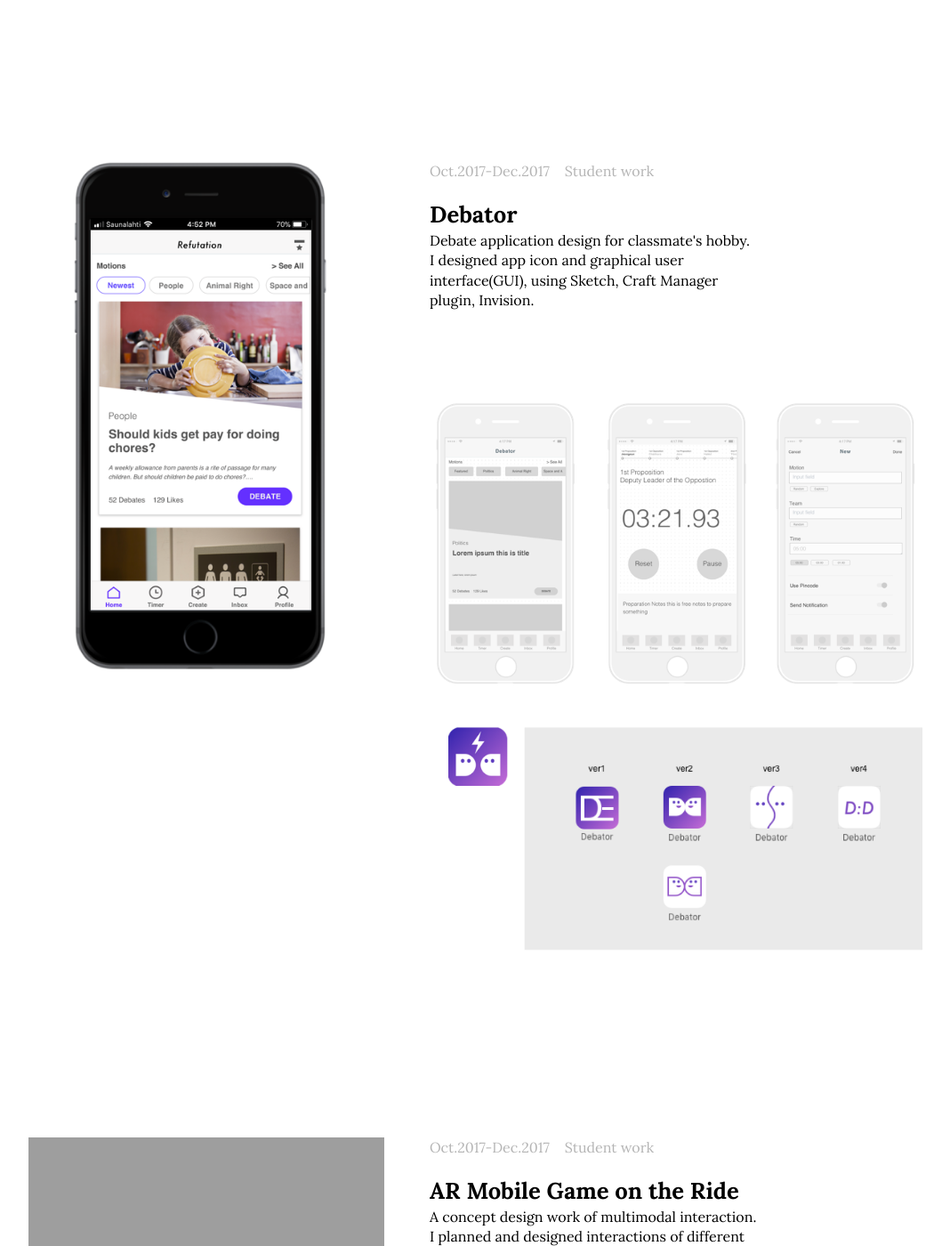
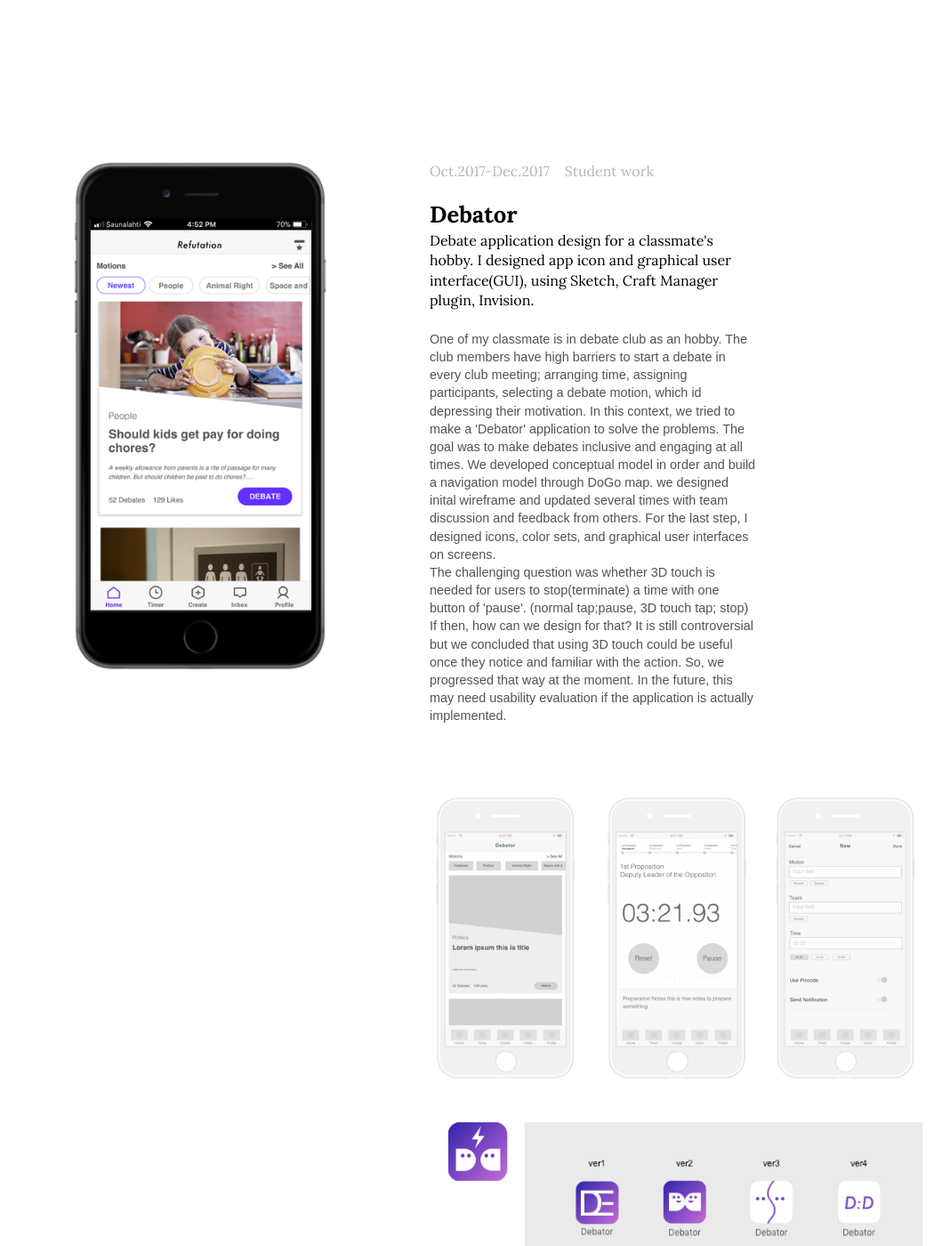
Before and after one commit to ljeun/portfolio_back, a Jekyll site: the page built from index.md, in a window 1280 px wide and 1400 px high, scrolled down 1566 px. Shown: the whole window at 89% size, without its empty margins (198-1266 px from the left). Built offline with Jekyll 4.4.1, drawn with Linux system fonts in a browser that asks for light colours; some of the changed text lies outside the part shown; grey boxes are pictures that could not be loaded.

Commit message:
update descriptions

```diff
--- a/_data/experiences.yml
+++ b/_data/experiences.yml
@@ -7,7 +7,7 @@
 
 -   qualification: UX/UI Design
     company: Samsung SDS
-    description: I have planned and designed user experiences or specific user interfaces on screens of digital products. In broader way, I did design activities to draw a solution or concept, such as journey map, ecosystem, and storyboard. As for more specific and the last actions, I planned information architecture considering user flow and designed screens for web or mobile with detail specifications. I have used Powerpoint, Balsamiq, Illustrator, Sketch, and Invision.
+    description: I have planned and designed user experiences or specific user interfaces on screens of digital products. In broader way, I did design activities to draw a solution or concept, such as journey map, ecosystem, and storyboard. As for more specific and the last actions, I designed screens for web or mobile with detail specifications. I have used Powerpoint, Balsamiq, Illustrator, Sketch, and Invision.
     image: /img/experiences/design/main.jpg
     image_style: 'box-shadow: 0 2px 4px 0 rgba(0, 0, 0, 0.2), 0 4px 10px 0 rgba(0, 0, 0, 0.1);'
 
--- a/_data/projects.yml
+++ b/_data/projects.yml
@@ -3,7 +3,7 @@
     period: Oct.2017-Jan.2018
     role: Designer
     overview: Practical student work with a customer, Aeromon. I was involved in a full iteration of a product desgin, ranging from defining ux goals to designing and evaluating the concept
-    description: Emission monitoring system was to detect, measure unexpected emissions and report the summary to decision-makers. The problem is that novice users (decision making persons) have difficulties to notice/analyze critical information in their current system. After the meeting with stakeholders, our team defined  four UX goals; ease of use, clarity, naturalness, and functionality against the problem. The following jobs are as below. <br/> -Analyzed the current system in detail; functionality, UI, User Flows. <br/> -Designed new concept with changed user flow, consistent UI elements.<br/> -Visualized screens in accordance with the new concept.<br/> -Worked interactive prototype to see how it works by actions.<br/> -Evaluated the prototype with two evaluation methods; AttrakDiff and ASQ( After-Scenario-Questionnaire)
+    description: Emission monitoring system was to detect, measure unexpected emissions and report the summary to decision-makers. The problem is that novice users (decision making persons) have difficulties to notice/analyze critical information in their current system. After the meeting with stakeholders, our team defined  four UX goals; ease of use, clarity, naturalness, and functionality against the problem. The following jobs are as below.<br/> -Analyzed the current system in detail; functionality, UI, User Flows. <br/> -Designed new concept with changed user flow, consistent UI elements.<br/> -Visualized screens in accordance with the new concept.<br/> -Worked interactive prototype to see how it works by actions.<br/> -Evaluated the prototype with two evaluation methods; AttrakDiff and ASQ( After-Scenario-Questionnaire)
     image_main: /img/works/emissions/main.png
     image_main_style: 'box-shadow: 0 2px 4px 0 rgba(0, 0, 0, 0.2), 0 4px 10px 0 rgba(0, 0, 0, 0.1);'
     image_sketches: /img/works/emissions/sketches.png
@@ -14,7 +14,8 @@
     type: Student work
     period: Oct.2017-Dec.2017
     role: Designer
-    overview: Debate application design for classmate's hobby. I designed app icon and graphical user interface(GUI), using Sketch, Craft Manager plugin, Invision.
+    overview: Debate application design for a classmate's hobby. I designed app icon and graphical user interface(GUI), using Sketch, Craft Manager plugin, Invision.
+    description: One of my classmate is in debate club as an hobby. The club members have high barriers to start a debate in every club meeting; arranging time, assigning participants, selecting a debate motion, which id depressing their motivation. In this context, we tried to make a 'Debator' application to solve the problems. The goal was to make debates inclusive and engaging at all times. We developed conceptual model in order and build a navigation model through DoGo map. we designed inital wireframe and updated several times with team discussion and feedback from others. For the last step, I designed icons, color sets, and graphical user interfaces on screens. <br/> The challenging question was whether 3D touch is needed for users to stop(terminate) a time with one button of 'pause'. (normal tap;pause, 3D touch tap; stop) If then, how can we design for that? It is still controversial but we concluded that using 3D touch could be useful once they notice and familiar with the action. So, we progressed that way at the moment. In the future, this may need usability evaluation if the application is actually implemented.
     image_main: /img/works/debator/main.png
     image_sketches: /img/works/debator/sketches.png
     # link_name: prototype
@@ -24,7 +25,8 @@
     type: Student work
     period: Oct.2017-Dec.2017
     role: Designer
-    overview: A concept design work of multimodal interaction. I planned and designed interactions of different modalities, which is for bus users to experience their rides more joyful and meaningful. (designed and evaluated wtih paper prototype) <br/> This is AR mobile game application. Through gaze tracking and shake gesture interaction, users save their favorite buildings or nature elements in the city while riding a bus. With the collected objects, the user can make their own city map in the application
+    overview: A concept design work of multimodal interaction. I planned and designed interactions of different modalities.
+    description: This is AR mobile game application for bus users, which aims to experience their rides more joyful and meaningful. Through gaze tracking and shake gesture interaction, users save their favorite buildings or nature elements in the city while riding a bus. With the collected items, the user can make their own city map in the application. I did quick prototype with paper and evaluated that using SUXES method for small group of people.
     image_main: /img/works/argame/main.jpg
     image_sketches: /img/works/argame/sketches.png
     image_sketches_style: 'box-shadow: 0 2px 4px 0 rgba(0, 0, 0, 0.2), 0 4px 10px 0 rgba(0, 0, 0, 0.1);'
```
